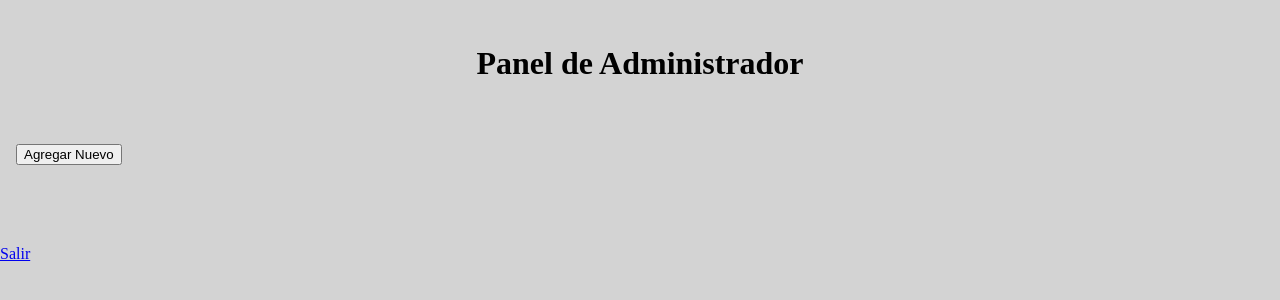
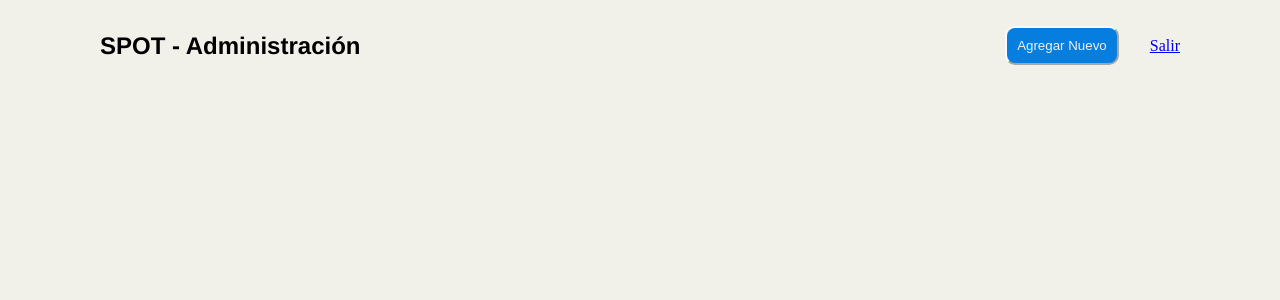
Before and after one commit to NuOldev/spot_web, a Flask app: page /admin in a window 1280 px wide. Shown: the top 300 px of the page. Run offline with Flask 3, Linux system fonts and the light colour scheme; the visitor is signed in with stand-in values (Sample User, id 1); data that the repository does not hold is empty.

Commit message:
Mejora el panel con Grid y estructura html

```diff
--- a/static/css/admin.css
+++ b/static/css/admin.css
@@ -1,41 +1,93 @@
+:root {
+    --main-color: rgb(241, 240, 233);
+    --cards-color: rgba(255, 255, 255, 0.788);
+    --main-font: Verdana, Geneva, Tahoma, sans-serif;
+    --title-font: 'Franklin Gothic Medium', 'Arial Narrow', Arial, sans-serif;
+    --btn-color: rgb(6, 126, 224);
+    --warn-btn-color: rgb(206, 39, 39);
+}
+
 body {
+    font-family: var(--fuente-principal);
     padding: 0;
     margin: 0;
-    background-color: lightgray;
+    background-color: var(--main-color);
 }
 
-.title-container {
+.navbar {
     display: flex;
-    justify-content:center;
-    margin: 1.5em auto;
+    justify-content: space-between;
+    align-items: center;
+    padding: 10px 100px;
+}
+
+.nav-actions {
+    display: flex;
+    align-items: center;
+    gap: 15px;
 }
 
 .title {
     color: black;
+    font-family:var(--title-font);
 }
 
-.form-container {
+.new-product {
+    background-color: var(--btn-color);
+    border-radius: 10px;
+    padding: 10px;
+    border-color: rgb(250,250,250);
+    color: var(--main-color);
+    margin-left: 13rem;
+    transition: background-color 0.3s ease, transform 0.2s ease, box-shadow 0.3s ease;
+}
+.new-product:hover {
+    background-color: rgb(25, 194, 67);
+    transform: translateY(-2px);
+    box-shadow: 0 5px 8px rgba(0, 0, 0, 0.5);
+}
+
+/* MAIN - GRID */
+.cards-container {
     margin: 2rem;
-    display: flex;
-    gap: 16px;
-    flex-wrap: wrap;
+    display: grid;
+    grid-template-columns: repeat(3, 300px);
+    grid-template-rows: repeat(4, 1fr);
+    justify-content: center;
+    gap: 30px;
 }
 
 .product-card {
-    box-shadow: 1px 0px 5px 2px grey;
+    box-shadow: 0px 10px 13px grey;
     border-radius: 5px;
     flex: 1 1 150px;
     text-align: center;
+    background-color: var(--cards-color);
+    transition: background-color 0.3s ease, transform 0.2s ease, box-shadow 0.3s ease;
 }
+
+.product-card:hover {
+    transform: translateY(-7px);
+    box-shadow: 0 5px 8px rgba(0, 0, 0, 0.5);
+}
+
 .product-card > p {
-    font-family: Verdana, Geneva, Tahoma, sans-serif;
+    font-family:var(--main-font);
     font-size: 1.5rem;
 }
 
 .product-card > a {
     text-decoration: none;
+    font-size: large;
+    font-family: var(--title-font);
 }
 
 button {
     margin: 1rem;
+    border-radius: 5px;
+    padding: 5px 10px;
 }
+button:hover {
+    background-color: var(--warn-btn-color);
+    color: var(--main-color);
+}
--- a/templates/admin.html
+++ b/templates/admin.html
@@ -8,26 +8,29 @@
 </head>
 <body>
 
-    <div class="title-container">
-        <h1 class="title">Panel de Administrador</h1>
-    </div>
+    <nav class="navbar">
+        <h1 class="title">SPOT - Administración</h1>
 
-    <form action="{{ url_for('new_product') }}" method="POST">
-        <button type="submit">Agregar Nuevo</button>
-    </form>
+        <div class="nav-actions">
+            <form action="{{ url_for('new_product') }}" method="POST">
+                <button class="new-product" type="submit">Agregar Nuevo</button>
+            </form>
+            <a href="/logout">Salir</a>
+        </div>
+    </nav>
 
-    <div class="form-container">
+
+    <main class="cards-container">
         {% for product in products %}
         <div class="product-card">
             <p>{{ product.product_name }}</p>
-            <a class="enlace" href="{{ url_for('edit_product', product_id=product.product_id) }}">Editar</a>
-            <form class="button" action="{{ url_for('delete_product', product_id=product.product_id) }}" method="POST">
-                <button type="submit">Eliminar</button>
+            <a href="{{ url_for('edit_product', product_id=product.product_id) }}">Editar</a>
+            <form class="delete-button" action="{{ url_for('delete_product', product_id=product.product_id) }}" method="POST">
+                <button type="button">Eliminar</button>
             </form>
         </div>
         {% endfor %}
-    </div>
-        <a href="/logout">Salir</a>
+    </main>
 
 </body>
 </html>
```
